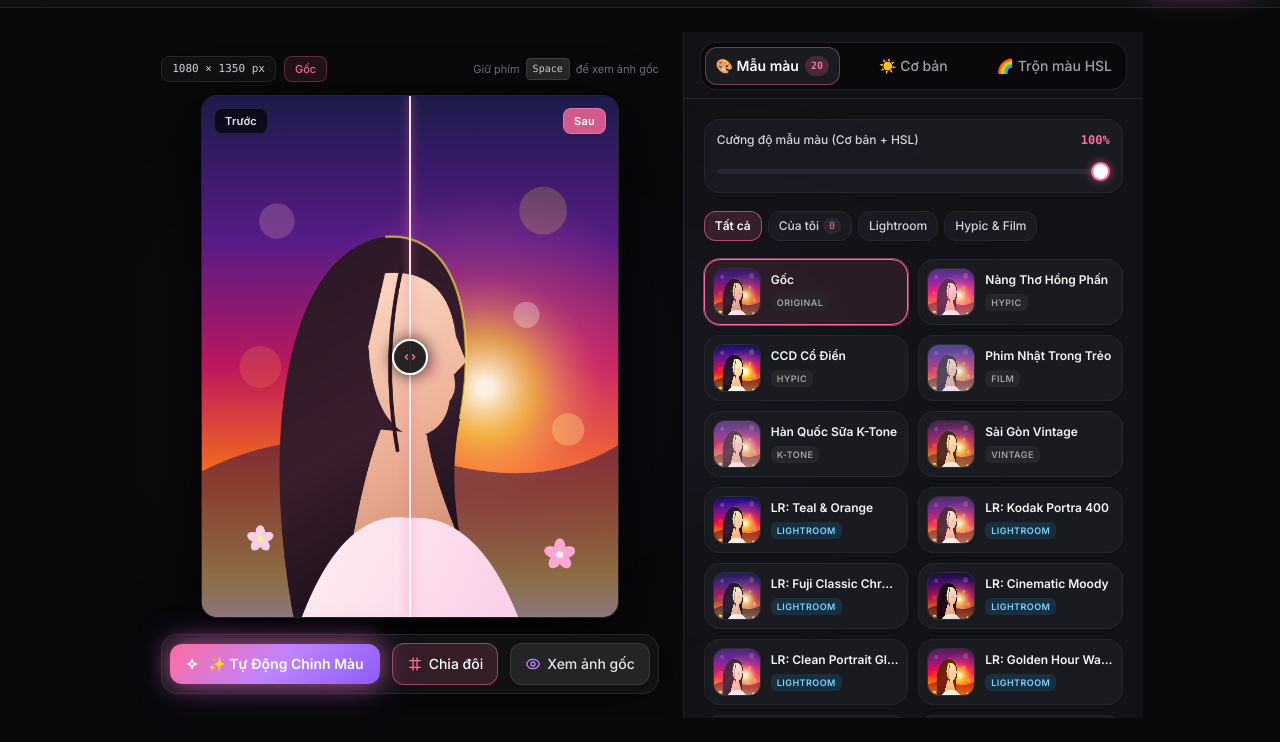
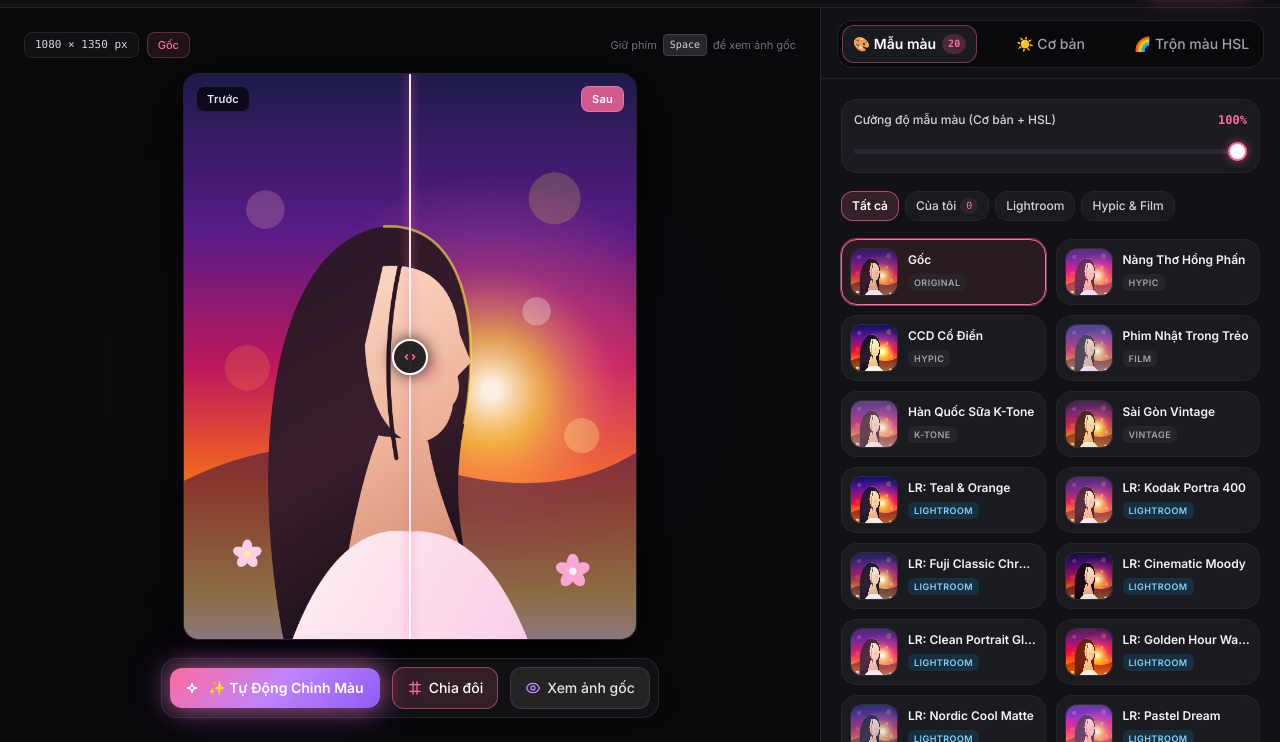
Before and after one commit to amhuy/chianvip, a plain HTML site: page index.html in a window 1280 px wide. Shown: the part 58-800 px from the top of the page. Drawn offline with nearby package versions, Linux system fonts and the light colour scheme.

Commit message:
Update index.html

```diff
--- a/index.html
+++ b/index.html
@@ -170,7 +170,7 @@
     }
   </style>
 </head>
-<body class="h-[100dvh] overflow-hidden flex flex-col select-none">
+<body class="min-h-[100dvh] lg:h-screen lg:overflow-hidden flex flex-col select-none">
 
   <!-- Hidden File Inputs (image/* giúp iPhone chọn ảnh HEIC/JPG mượt mà) -->
   <input type="file" id="imageFileInput" accept="image/*" class="hidden" />
@@ -190,7 +190,7 @@
   </div>
 
   <!-- Top Navigation Header -->
-  <header class="shrink-0 z-30 border-b border-zinc-800/80 bg-[#121216]/95 backdrop-blur-md px-3 sm:px-6 py-1.5 sm:py-2.5">
+  <header class="sticky top-0 z-30 border-b border-zinc-800/80 bg-[#121216]/95 backdrop-blur-md px-3 sm:px-6 py-2.5">
     <div class="mx-auto flex max-w-[1720px] flex-wrap items-center justify-between gap-2">
       <!-- Brand Identity -->
       <div class="flex items-center gap-2.5">
@@ -273,23 +273,13 @@
         <div class="h-72 w-72 rounded-full bg-[#8B5CF6]/20 blur-[110px] -ml-16"></div>
       </div>
 
-      <!-- Main Studio Workspace -->
-  <main class="flex-1 min-h-0 flex flex-col lg:flex-row overflow-hidden">
-
-    <!-- LEFT / CENTER: Canvas Viewport & Before/After Split Comparison -->
-    <section class="relative h-[56dvh] sm:h-[58dvh] lg:h-auto lg:flex-1 shrink-0 flex flex-col items-center justify-between bg-[#09090B] px-2 pt-1.5 pb-2 sm:p-5 lg:p-6 overflow-hidden">
-      <div class="pointer-events-none absolute inset-0 flex items-center justify-center opacity-25">
-        <div class="h-72 w-72 rounded-full bg-[#FF6B9D]/20 blur-[110px]"></div>
-        <div class="h-72 w-72 rounded-full bg-[#8B5CF6]/20 blur-[110px] -ml-16"></div>
-      </div>
-
       <!-- Top Image Metadata & Quick Hint Bar -->
-      <div class="relative z-10 flex w-full max-w-4xl items-center justify-between gap-2 pb-1 sm:pb-2 text-xs text-zinc-400">
+      <div class="relative z-10 flex w-full max-w-4xl items-center justify-between gap-2 pb-2 text-xs text-zinc-400">
         <div class="flex items-center gap-2 min-w-0">
-          <span id="imageDimensionsBadge" class="rounded-lg border border-zinc-800 bg-[#121216]/90 px-2.5 py-0.5 sm:py-1 font-mono text-[11px] text-zinc-300 shrink-0">
+          <span id="imageDimensionsBadge" class="rounded-lg border border-zinc-800 bg-[#121216]/90 px-2.5 py-1 font-mono text-[11px] text-zinc-300 shrink-0">
             1080 × 1350 px
           </span>
-          <span id="activePresetBadge" class="truncate rounded-lg border border-[#FF6B9D]/30 bg-[#FF6B9D]/10 px-2.5 py-0.5 sm:py-1 text-[11px] font-medium text-[#FF6B9D]">
+          <span id="activePresetBadge" class="truncate rounded-lg border border-[#FF6B9D]/30 bg-[#FF6B9D]/10 px-2.5 py-1 text-[11px] font-medium text-[#FF6B9D]">
             Gốc
           </span>
         </div>
@@ -301,7 +291,7 @@
       </div>
 
       <!-- Central Image Stage Container -->
-      <div id="viewportContainer" class="relative z-10 flex-1 min-h-0 w-full flex items-center justify-center my-0.5 sm:my-1">
+      <div id="viewportContainer" class="relative z-10 flex-1 w-full flex items-center justify-center min-h-[250px] max-h-[44vh] sm:max-h-[54vh] lg:max-h-none my-1">
         <div id="stageWrapper" class="relative overflow-hidden rounded-2xl border border-zinc-800/90 studio-checkerboard shadow-[0_20px_60px_rgba(0,0,0,0.85)] transition-shadow duration-300">
           <canvas id="editedCanvas" class="block w-full h-full"></canvas>
 
@@ -333,7 +323,7 @@
       </div>
 
       <!-- Bottom Floating Studio Action Bar -->
-      <div class="relative z-10 mt-1.5 sm:mt-2.5 flex items-center justify-center gap-1.5 sm:gap-3 rounded-2xl border border-zinc-800/90 bg-[#121216]/95 backdrop-blur-md p-1.5 sm:p-2 shadow-xl">
+      <div class="relative z-10 mt-2.5 flex flex-wrap items-center justify-center gap-2 sm:gap-3 rounded-2xl border border-zinc-800/90 bg-[#121216]/95 backdrop-blur-md p-2 shadow-xl">
         <button id="autoColorBtn" type="button" class="ai-btn-glow flex items-center gap-1.5 rounded-xl hypic-gradient px-3.5 sm:px-4 py-2.5 text-xs sm:text-sm font-semibold text-white transition hover:brightness-110 active:scale-95">
           <svg class="h-4 w-4" viewBox="0 0 24 24" fill="none" stroke="currentColor" stroke-width="2.2">
             <path stroke-linecap="round" stroke-linejoin="round" d="M9.813 15.904L9 18.75l-.813-2.846a4.5 4.5 0 00-3.09-3.09L2.25 12l2.846-.813a4.5 4.5 0 003.09-3.09L9 5.25l.813 2.846a4.5 4.5 0 003.09 3.09L15.75 12l-2.846.813a4.5 4.5 0 00-3.09 3.09z" />
@@ -358,11 +348,11 @@
       </div>
     </section>
 
-   <!-- RIGHT / BOTTOM INSPECTOR PANEL: 3-Tab Studio Controls -->
-    <aside class="flex-1 min-h-0 w-full lg:flex-none lg:w-[430px] xl:w-[460px] border-t lg:border-t-0 lg:border-l border-zinc-800/90 bg-[#121216] flex flex-col lg:h-full overflow-hidden">
+    <!-- RIGHT / BOTTOM INSPECTOR PANEL: 3-Tab Studio Controls -->
+    <aside class="w-full lg:w-[430px] xl:w-[460px] shrink-0 border-t lg:border-t-0 lg:border-l border-zinc-800/90 bg-[#121216] flex flex-col lg:h-full overflow-hidden">
 
       <!-- 3-Tab Navigation Header -->
-      <div class="shrink-0 z-20 border-b border-zinc-800/90 bg-[#121216] px-3 sm:px-4 pt-2.5 pb-2">
+      <div class="sticky top-0 z-20 border-b border-zinc-800/90 bg-[#121216] px-3 sm:px-4 pt-3 pb-2.5">
         <div class="grid grid-cols-3 gap-1.5 rounded-2xl bg-[#09090B] p-1 border border-zinc-800/80">
           <button type="button" data-tab="presets" class="inspector-tab-btn active-tab flex items-center justify-center gap-1.5 rounded-xl py-2 px-2 text-xs sm:text-sm font-semibold transition-all bg-[#1A1A21] text-white shadow-sm border border-[#FF6B9D]/40">
             <span>🎨 Mẫu màu</span>
@@ -382,7 +372,7 @@
       </div>
 
       <!-- Scrollable Tab Content Area -->
-      <div class="flex-1 min-h-0 overflow-y-auto overscroll-contain p-3.5 sm:p-5">
+      <div class="flex-1 overflow-y-auto p-4 sm:p-5">
 
         <!-- TAB 1: MẪU MÀU -->
         <div id="tabPanel-presets" class="tab-panel space-y-4">
@@ -1829,8 +1819,8 @@
       const stage = document.getElementById('stageWrapper');
       if (!viewport || !stage) return;
 
-      const availW = Math.max(120, viewport.clientWidth - 4);
-      const availH = Math.max(120, viewport.clientHeight - 4);
+      const availW = Math.max(220, viewport.clientWidth - 8);
+      const availH = Math.max(220, viewport.clientHeight - 8);
       const imgRatio = state.sourceWidth / state.sourceHeight;
 
       let targetW = availW;
```
